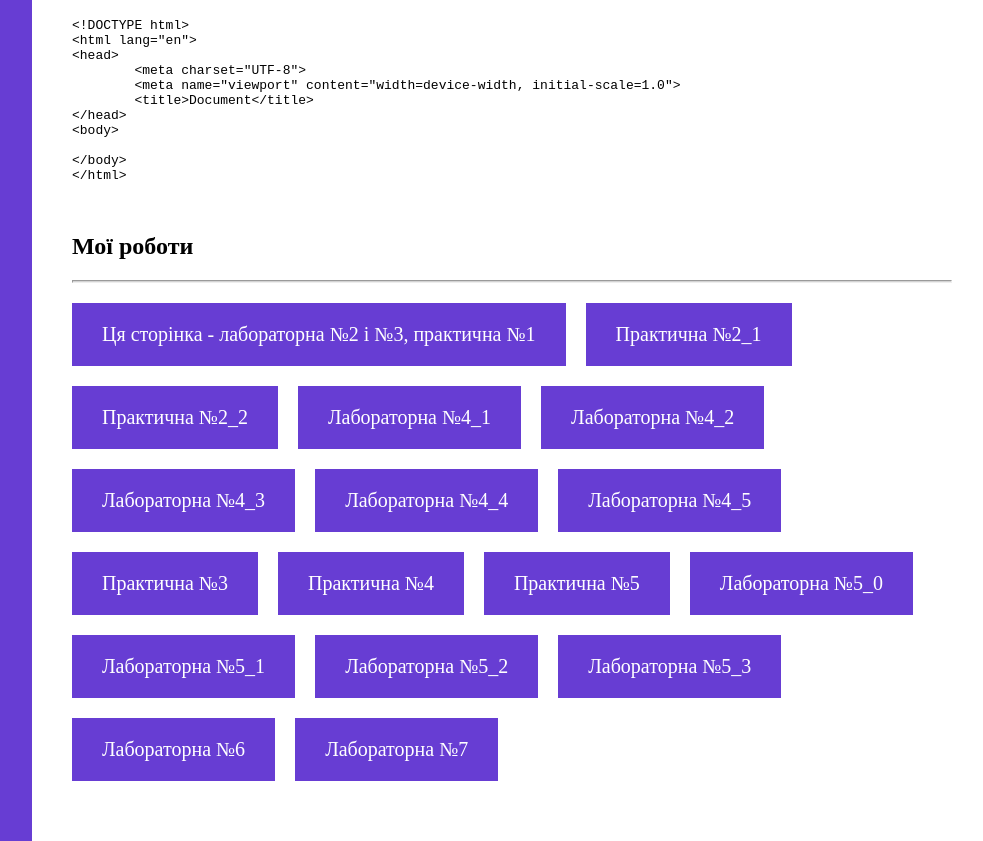
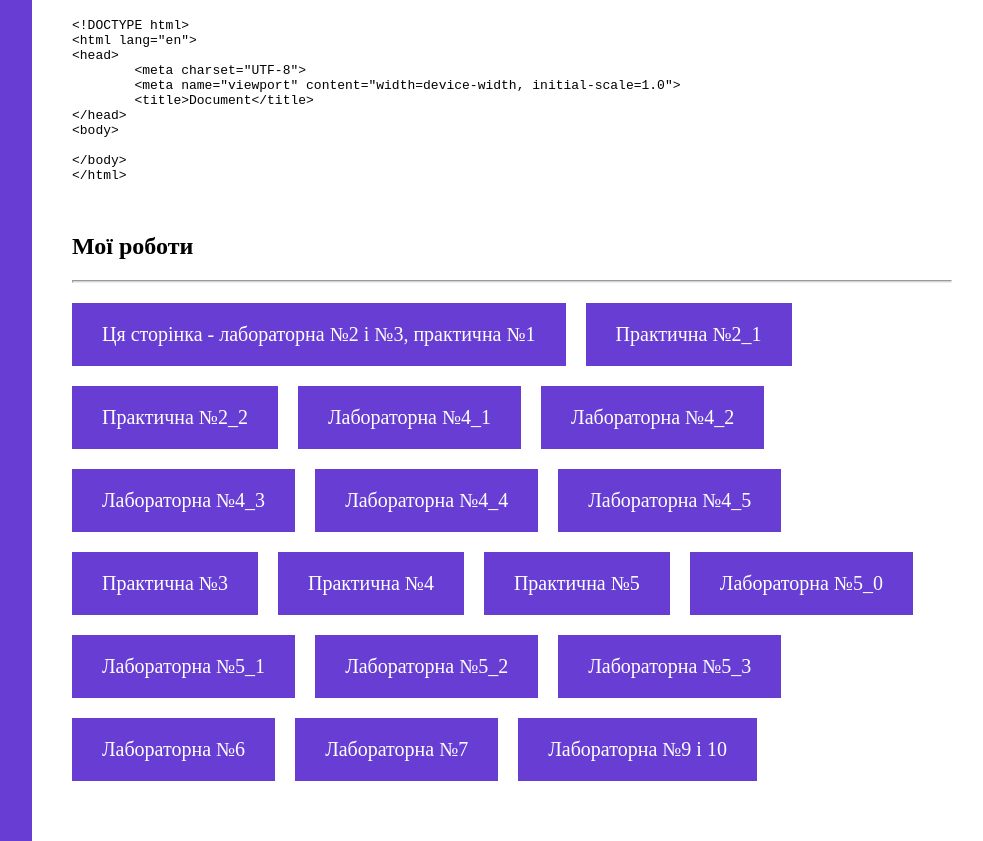
Before and after one commit to Sasha-Yabluko/Sasha-Yabluko.github.io, a plain HTML site: page index.html in a window 1280 px wide. Shown: the part 1348-2189 px from the top of the page, without its empty margins (288-1271 px from the left). Drawn offline with Linux system fonts and the light colour scheme.

Commit message:
Update index.html

```diff
--- a/index.html
+++ b/index.html
@@ -227,6 +227,7 @@
                     <a href="lr5/task3/index.html" target="_blank" rel="noopener noreferrer">Лабораторна №5_3</a>
                     <a href="lr6/index.html" target="_blank" rel="noopener noreferrer">Лабораторна №6</a>
                     <a href="lr7/index.html" target="_blank" rel="noopener noreferrer">Лабораторна №7</a>
+                    <a href="lr9/index.html" target="_blank" rel="noopener noreferrer">Лабораторна №9 і 10</a>
                 </div>
             </section>
         </main>
```
